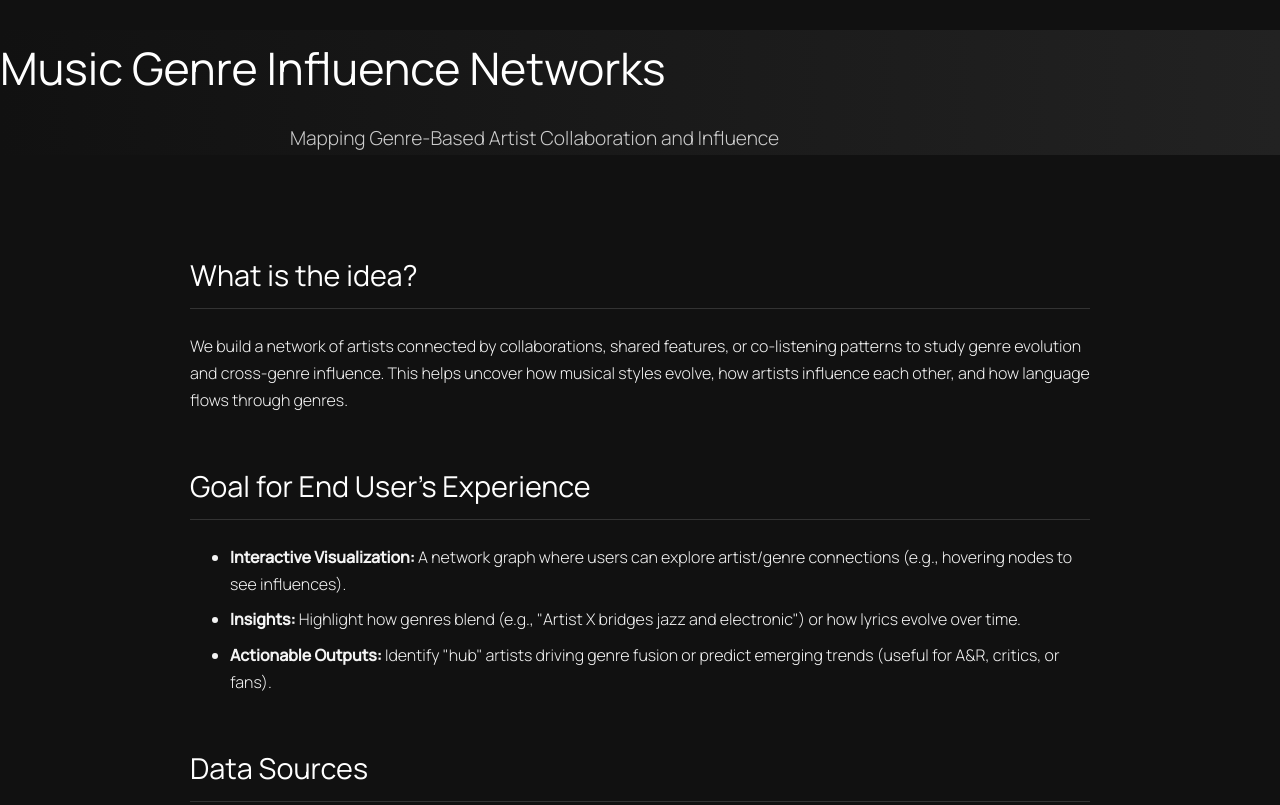
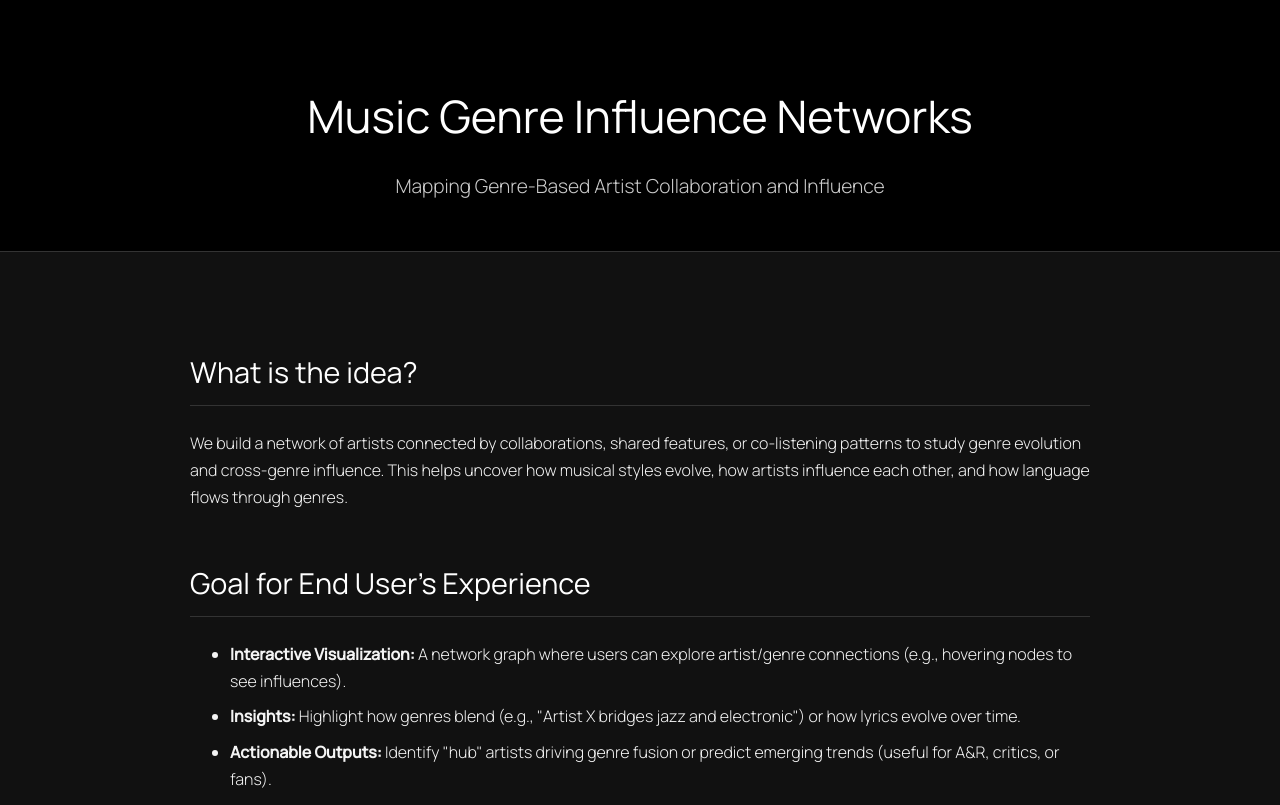
Before and after one commit to annikaljy/02467, a plain HTML site: page index.html in a window 1280 px wide. Shown: the top 805 px of the page. Drawn offline with Linux system fonts and the light colour scheme.

Commit message:
change background again

```diff
--- a/index.html
+++ b/index.html
@@ -17,8 +17,11 @@
     }
 
     header {
-  background: linear-gradient(to right, #111, #222);
-}
+      background-color: #000;
+      padding: 3rem 2rem;
+      text-align: center;
+      border-bottom: 1px solid #333;
+    }
 
 
 
```
